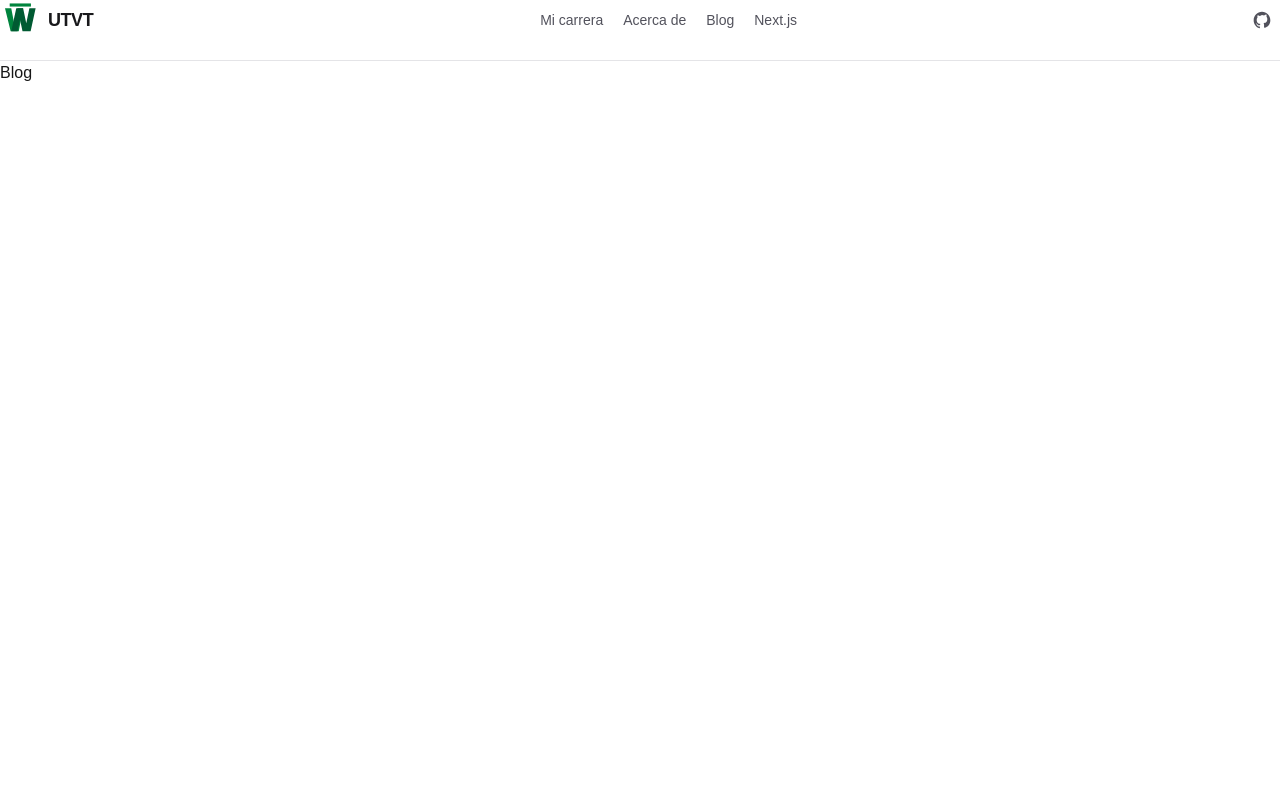
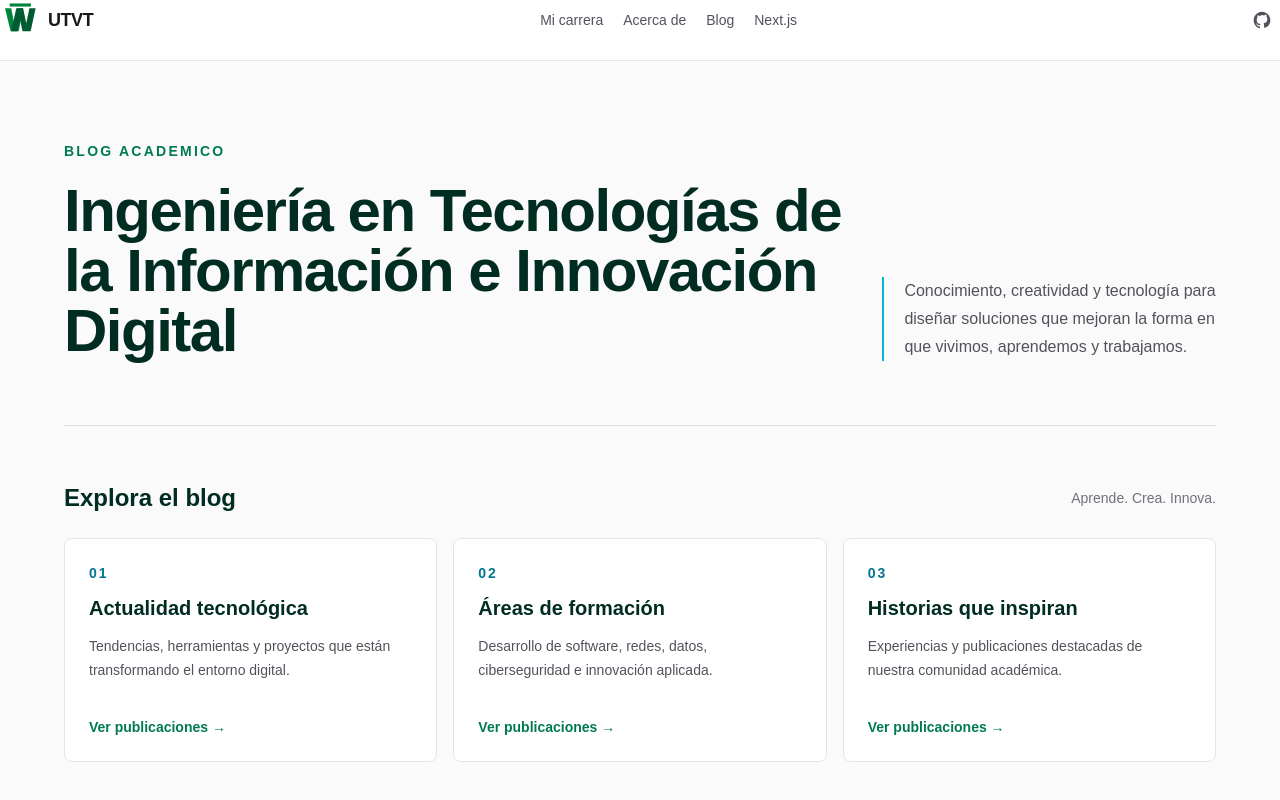
Before and after one commit to Alberto1551/Next.js---first-steps, a Next.js app: page /blog in a window 1280 px wide. Shown: the top 800 px of the page. Built offline with nearby package versions, Linux system fonts and the light colour scheme.

Commit message:
Se creo BlogPage con datos tipados y componente ListItem

```diff
--- a/app/blog/page.tsx
+++ b/app/blog/page.tsx
@@ -1,10 +1,35 @@
+import { blogSections } from "../data/blog-sections";
+import ListItem from "../components/utils/ListItem";
+
 function BlogPage() {
 
-  return (
-    <div>
-      Blog
-    </div>
-  );
+    return (
+        <main className="min-h-[calc(100vh-81px)] bg-zinc-50 px-6 py-12 text-zinc-900 sm:px-10 lg:px-16 lg:py-20">
+            <div className="mx-auto max-w-6xl">
+                <div className="grid gap-10 border-b border-emerald-900/15 pb-12 lg:grid-cols-[1.4fr_0.6fr] lg:items-end lg:pb-16">
+                    <div>
+                        <p className="mb-5 text-sm font-bold tracking-[0.16em] text-emerald-700">BLOG ACADEMICO</p>
+                        <h1 className="max-w-4xl text-4xl font-bold tracking-tight text-emerald-950 sm:text-5xl lg:text-6xl">
+                            Ingeniería en Tecnologías de la Información e Innovación Digital
+                        </h1>
+                    </div>
+                    <p className="max-w-md border-l-2 border-cyan-500 pl-5 text-base leading-7 text-zinc-600">
+                        Conocimiento, creatividad y tecnología para diseñar soluciones que mejoran la forma en que vivimos, aprendemos y trabajamos.
+                    </p>
+                </div>
+
+                <section className="pt-10 lg:pt-14" aria-labelledby="explora-el-blog">
+                    <div className="mb-6 flex items-center justify-between gap-4">
+                        <h2 id="explora-el-blog" className="text-xl font-semibold text-emerald-950 sm:text-2xl">Explora el blog</h2>
+                        <span className="hidden text-sm font-medium text-zinc-500 sm:block">Aprende. Crea. Innova.</span>
+                    </div>
+                    <ul className="grid gap-4 md:grid-cols-3">
+                        {blogSections.map((section) => (<ListItem key={section.href} {...section} />))}
+                    </ul>
+                </section>
+            </div>
+        </main>
+    );
 }
 
 export default BlogPage;
--- /dev/null
+++ b/app/components/utils/BlogPostContent.tsx
@@ -0,0 +1,25 @@
+import { BlogPost } from "@/app/types/blog";
+
+type Props = {
+    post: BlogPost;
+};
+
+function BlogPostContent({ post }: Props) {
+
+    return (
+        <div className="mx-auto max-w-3xl px-6 py-12">
+            <h1 className="mb-6 text-4xl font-bold tracking-tight text-gray-900 sm:text-5xl">
+                {post.title}
+            </h1>
+            {
+                post.paragraphs.map((paragraph, index) => (
+                    <p key={index} className={`${index === 0 ? "mb-4" : ""} text-lg leading-8 text-gray-600`}>
+                        {paragraph}
+                    </p>
+                ))
+            }
+        </div>
+    );
+}
+
+export default BlogPostContent;
--- /dev/null
+++ b/app/components/utils/ListItem.tsx
@@ -0,0 +1,22 @@
+import Link from "next/link";
+import { BlogSection } from "../../types/blog";
+
+function ListItem({ href, label, description, number }: BlogSection) {
+    return (
+        <li>
+            <Link
+                href={href}
+                className="group flex h-full min-h-56 flex-col justify-between rounded-lg border border-zinc-200 bg-white p-6 transition duration-200 hover:-translate-y-1 hover:border-emerald-500 hover:shadow-lg hover:shadow-emerald-950/10 focus-visible:outline-2 focus-visible:outline-offset-4 focus-visible:outline-cyan-600"
+            >
+                <span className="text-sm font-bold tracking-[0.14em] text-cyan-700">{number}</span>
+                <div>
+                    <h3 className="mb-3 text-xl font-bold text-emerald-950 transition-colors group-hover:text-emerald-700">{label}</h3>
+                    <p className="text-sm leading-6 text-zinc-600">{description}</p>
+                </div>
+                <span className="mt-6 text-sm font-semibold text-emerald-700">Ver publicaciones <span aria-hidden="true">&rarr;</span></span>
+            </Link>
+        </li>
+    );
+}
+
+export default ListItem;
--- /dev/null
+++ b/app/data/blog-sections.ts
@@ -0,0 +1,22 @@
+import { BlogSection } from "../types/blog";
+
+export const blogSections: BlogSection[] = [
+    {
+        href: "/blog/actualidad-tecnologica",
+        label: "Actualidad tecnológica",
+        description: "Tendencias, herramientas y proyectos que están transformando el entorno digital.",
+        number: "01",
+    },
+    {
+        href: "/blog/areas-de-formacion",
+        label: "Áreas de formación",
+        description: "Desarrollo de software, redes, datos, ciberseguridad e innovación aplicada.",
+        number: "02",
+    },
+    {
+        href: "/blog/historias-que-inspiran",
+        label: "Historias que inspiran",
+        description: "Experiencias y publicaciones destacadas de nuestra comunidad académica.",
+        number: "03",
+    },
+];
--- /dev/null
+++ b/app/types/blog.ts
@@ -0,0 +1,17 @@
+export type BlogSection = {
+    href: string;
+    label: string;
+    description: string;
+    number: string;
+}
+
+export type BlogPost = {
+    title: string;
+    paragraphs: string[];
+}
+
+export type BlogPostPageProps = {
+    params: Promise<{
+        "slug": string;
+    }>;
+}
```
